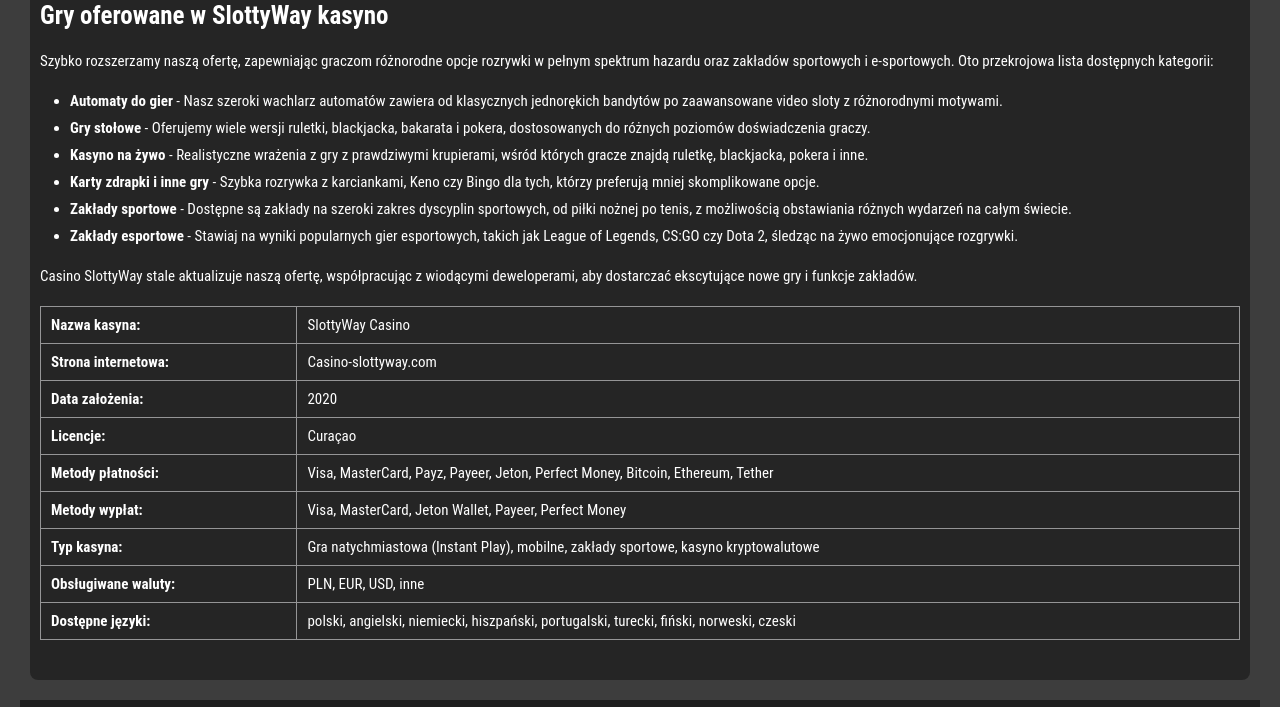
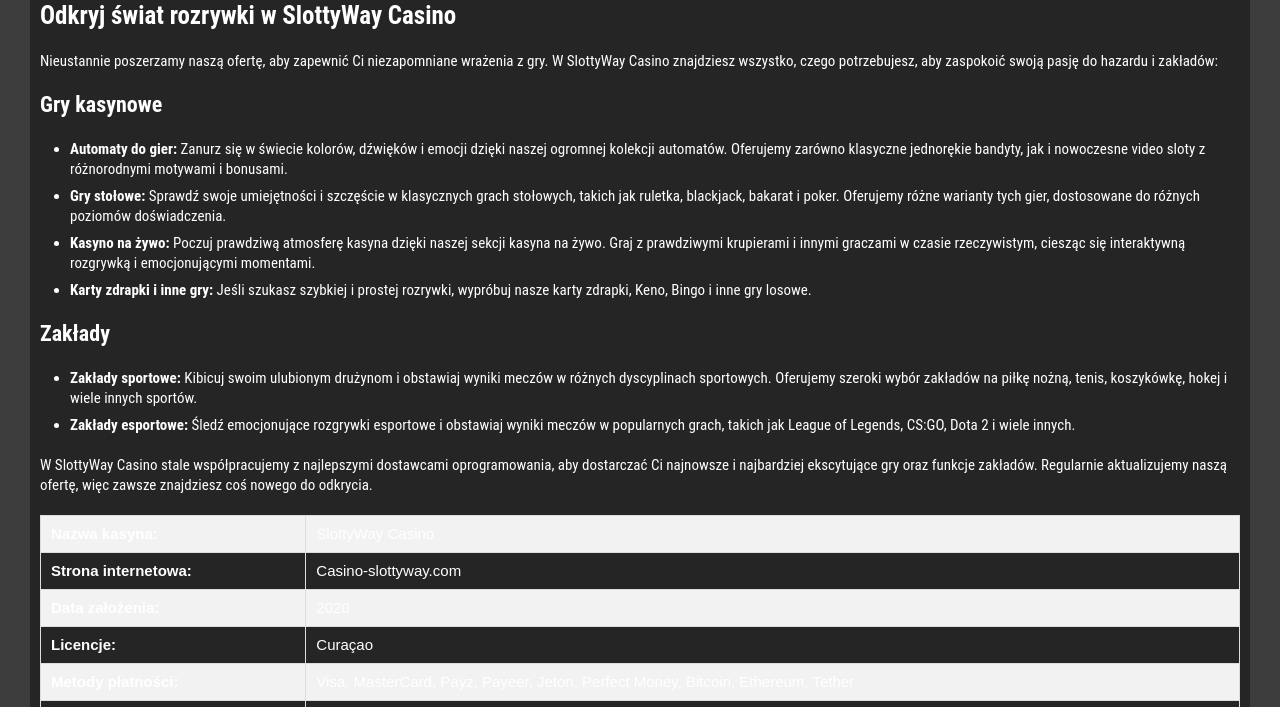
Before and after one commit to whitebeard322/slottywaycasinonetpl, a plain HTML site: page index.html in a window 1280 px wide. Shown: the part 1507-2214 px from the top of the page. Drawn offline with Linux system fonts and the light colour scheme.

Commit message:
Update index.html

```diff
--- a/index.html
+++ b/index.html
@@ -175,67 +175,75 @@ body{--wp--preset--color--black: #000000;--wp--preset--color--cyan-bluish-gray:
 <div class="monetizing">
 	<div class="monetizing_block">
 		<div class="entry">
-<h2>Gry oferowane w SlottyWay kasyno</h2>
-<p>Szybko rozszerzamy naszą ofertę, zapewniając graczom różnorodne opcje rozrywki w pełnym spektrum hazardu oraz zakładów sportowych i e-sportowych. Oto przekrojowa lista dostępnych kategorii:</p>
+<h2>Odkryj świat rozrywki w SlottyWay Casino</h2>
+
+<p>Nieustannie poszerzamy naszą ofertę, aby zapewnić Ci niezapomniane wrażenia z gry. W SlottyWay Casino znajdziesz wszystko, czego potrzebujesz, aby zaspokoić swoją pasję do hazardu i zakładów:</p>
+
+<h3>Gry kasynowe</h3>
+
 <ul>
 <li>
-            <strong>Automaty do gier</strong> - Nasz szeroki wachlarz automatów zawiera od klasycznych jednorękich bandytów po zaawansowane video sloty z różnorodnymi motywami.
+<strong>Automaty do gier:</strong> Zanurz się w świecie kolorów, dźwięków i emocji dzięki naszej ogromnej kolekcji automatów. Oferujemy zarówno klasyczne jednorękie bandyty, jak i nowoczesne video sloty z różnorodnymi motywami i bonusami.
 </li>
 <li>
-            <strong>Gry stołowe</strong> - Oferujemy wiele wersji ruletki, blackjacka, bakarata i pokera, dostosowanych do różnych poziomów doświadczenia graczy.
+<strong>Gry stołowe:</strong> Sprawdź swoje umiejętności i szczęście w klasycznych grach stołowych, takich jak ruletka, blackjack, bakarat i poker. Oferujemy różne warianty tych gier, dostosowane do różnych poziomów doświadczenia.
 </li>
 <li>
-            <strong>Kasyno na żywo</strong> - Realistyczne wrażenia z gry z prawdziwymi krupierami, wśród których gracze znajdą ruletkę, blackjacka, pokera i inne.
+<strong>Kasyno na żywo:</strong> Poczuj prawdziwą atmosferę kasyna dzięki naszej sekcji kasyna na żywo. Graj z prawdziwymi krupierami i innymi graczami w czasie rzeczywistym, ciesząc się interaktywną rozgrywką i emocjonującymi momentami.
 </li>
 <li>
-            <strong>Karty zdrapki i inne gry</strong> - Szybka rozrywka z karciankami, Keno czy Bingo dla tych, którzy preferują mniej skomplikowane opcje.
+<strong>Karty zdrapki i inne gry:</strong> Jeśli szukasz szybkiej i prostej rozrywki, wypróbuj nasze karty zdrapki, Keno, Bingo i inne gry losowe.
+</li>
+</ul>
+
+<h3>Zakłady</h3>
+<ul>
+<li>
+<strong>Zakłady sportowe:</strong> Kibicuj swoim ulubionym drużynom i obstawiaj wyniki meczów w różnych dyscyplinach sportowych. Oferujemy szeroki wybór zakładów na piłkę nożną, tenis, koszykówkę, hokej i wiele innych sportów.
 </li>
 <li>
-            <strong>Zakłady sportowe</strong> - Dostępne są zakłady na szeroki zakres dyscyplin sportowych, od piłki nożnej po tenis, z możliwością obstawiania różnych wydarzeń na całym świecie.
-        </li>
-        <li>
-            <strong>Zakłady esportowe</strong> - Stawiaj na wyniki popularnych gier esportowych, takich jak League of Legends, CS:GO czy Dota 2, śledząc na żywo emocjonujące rozgrywki.
+<strong>Zakłady esportowe:</strong> Śledź emocjonujące rozgrywki esportowe i obstawiaj wyniki meczów w popularnych grach, takich jak League of Legends, CS:GO, Dota 2 i wiele innych.
 </li>
 </ul>
-<p>Casino SlottyWay stale aktualizuje naszą ofertę, współpracując z wiodącymi deweloperami, aby dostarczać ekscytujące nowe gry i funkcje zakładów.</p>
-<table cellspacing="0" cellpadding="0">
+
+<p>W SlottyWay Casino stale współpracujemy z najlepszymi dostawcami oprogramowania, aby dostarczać Ci najnowsze i najbardziej ekscytujące gry oraz funkcje zakładów. Regularnie aktualizujemy naszą ofertę, więc zawsze znajdziesz coś nowego do odkrycia.</p>
+<table cellspacing="0" cellpadding="8" style="border-collapse: collapse; border: 1px solid #ccc; width: 100%; font-family: Arial, sans-serif;">
     <tbody>
-        <tr>
-            <td valign="top"><strong>Nazwa kasyna:</strong></td>
-            <td valign="top">SlottyWay Casino</td>
+        <tr style="background-color: #f2f2f2;">
+            <td valign="top" style="border: 1px solid #ddd;"><strong>Nazwa kasyna:</strong></td>
+            <td valign="top" style="border: 1px solid #ddd;">SlottyWay Casino</td>
         </tr>
         <tr>
-            <td valign="top"><strong>Strona internetowa:</strong></td>
-            <td valign="top">Casino-slottyway.com</td>
+            <td valign="top" style="border: 1px solid #ddd;"><strong>Strona internetowa:</strong></td>
+            <td valign="top" style="border: 1px solid #ddd;">Casino-slottyway.com</td>
+        </tr>
+        <tr style="background-color: #f2f2f2;">
+            <td valign="top" style="border: 1px solid #ddd;"><strong>Data założenia:</strong></td>
+            <td valign="top" style="border: 1px solid #ddd;">2020</td>
         </tr>
         <tr>
-            <td valign="top"><strong>Data założenia:</strong></td>
-            <td valign="top">2020</td>
+            <td valign="top" style="border: 1px solid #ddd;"><strong>Licencje:</strong></td>
+            <td valign="top" style="border: 1px solid #ddd;">Curaçao</td>
+        </tr>
+        <tr style="background-color: #f2f2f2;">
+            <td valign="top" style="border: 1px solid #ddd;"><strong>Metody płatności:</strong></td>
+            <td valign="top" style="border: 1px solid #ddd;">Visa, MasterCard, Payz, Payeer, Jeton, Perfect Money, Bitcoin, Ethereum, Tether</td>
         </tr>
         <tr>
-            <td valign="top"><strong>Licencje:</strong></td>
-            <td valign="top">Curaçao</td>
+            <td valign="top" style="border: 1px solid #ddd;"><strong>Metody wypłat:</strong></td>
+            <td valign="top" style="border: 1px solid #ddd;">Visa, MasterCard, Jeton Wallet, Payeer, Perfect Money</td>
+        </tr>
+        <tr style="background-color: #f2f2f2;">
+            <td valign="top" style="border: 1px solid #ddd;"><strong>Typ kasyna:</strong></td>
+            <td valign="top" style="border: 1px solid #ddd;">Gra natychmiastowa (Instant Play), mobilne, zakłady sportowe, kasyno kryptowalutowe</td>
         </tr>
         <tr>
-            <td valign="top"><strong>Metody płatności:</strong></td>
-            <td valign="top">Visa, MasterCard, Payz, Payeer, Jeton, Perfect Money, Bitcoin, Ethereum, Tether</td>
+            <td valign="top" style="border: 1px solid #ddd;"><strong>Obsługiwane waluty:</strong></td>
+            <td valign="top" style="border: 1px solid #ddd;">PLN, EUR, USD, inne</td>
         </tr>
-        <tr>
-            <td valign="top"><strong>Metody wypłat:</strong></td>
-            <td valign="top">Visa, MasterCard, Jeton Wallet, Payeer, Perfect Money</td>
-        </tr>
-        <tr>
-            <td valign="top"><strong>Typ kasyna:</strong></td>
-            <td valign="top">Gra natychmiastowa (Instant Play), mobilne, zakłady sportowe, kasyno kryptowalutowe</td>
-        </tr>
-        <tr>
-            <td valign="top"><strong>Obsługiwane waluty:</strong></td>
-            <td valign="top">PLN, EUR, USD, inne</td>
-        </form>
-        </tr>
-        <tr>
-            <td valign="top"><strong>Dostępne języki:</strong></td>
-            <td valign="top">polski, angielski, niemiecki, hiszpański, portugalski, turecki, fiński, norweski, czeski</td>
+        <tr style="background-color: #f2f2f2;">
+            <td valign="top" style="border: 1px solid #ddd;"><strong>Dostępne języki:</strong></td>
+            <td valign="top" style="border: 1px solid #ddd;">polski, angielski, niemiecki, hiszpański, portugalski, turecki, fiński, norweski, czeski</td>
         </tr>
     </tbody>
 </table>
@@ -250,7 +258,7 @@ body{--wp--preset--color--black: #000000;--wp--preset--color--cyan-bluish-gray:
             <ul>																			            </ul>
         </div>
 	<div class="copu">Slottyway oferuje usługi eGaming na podstawie oficjalnej licencji posiadanej przez Atlantic Management B.V., która posiada główną licencję na gry CIL o numerze 5536/JAZ. Witryna jest własnością i jest obsługiwana przez Atlantic Management B.V., spółkę zarejestrowaną i regulowaną w Curacao, z siedzibą przy Emancipatie Boulevard Dominico F. "Don" Martina 29, Curacao. Numer rejestracyjny spółki to 139089. A.T. Atlantic LTD, o numerze rejestracyjnym HE 412985, świadczy usługi rozliczeniowe z Katalanou, 1, Flat/Office 101, Aglantzia, 2121, Nikozja, Cypr, na podstawie Umowy Agenta Rozliczeniowego nr 1 z dnia 15.10.2020.</div>
-	<div class="copu">© Casino-slottyway.com 2024.</div>
+	<div class="copu">© Slottyway-casino.net.pl 2024.</div>
 </footer>
 		<!--[if lt IE 9]><script src="js/html5.js"></script><![endif]-->
 
```
Lines whose indentation alone changed are shown as unchanged.
